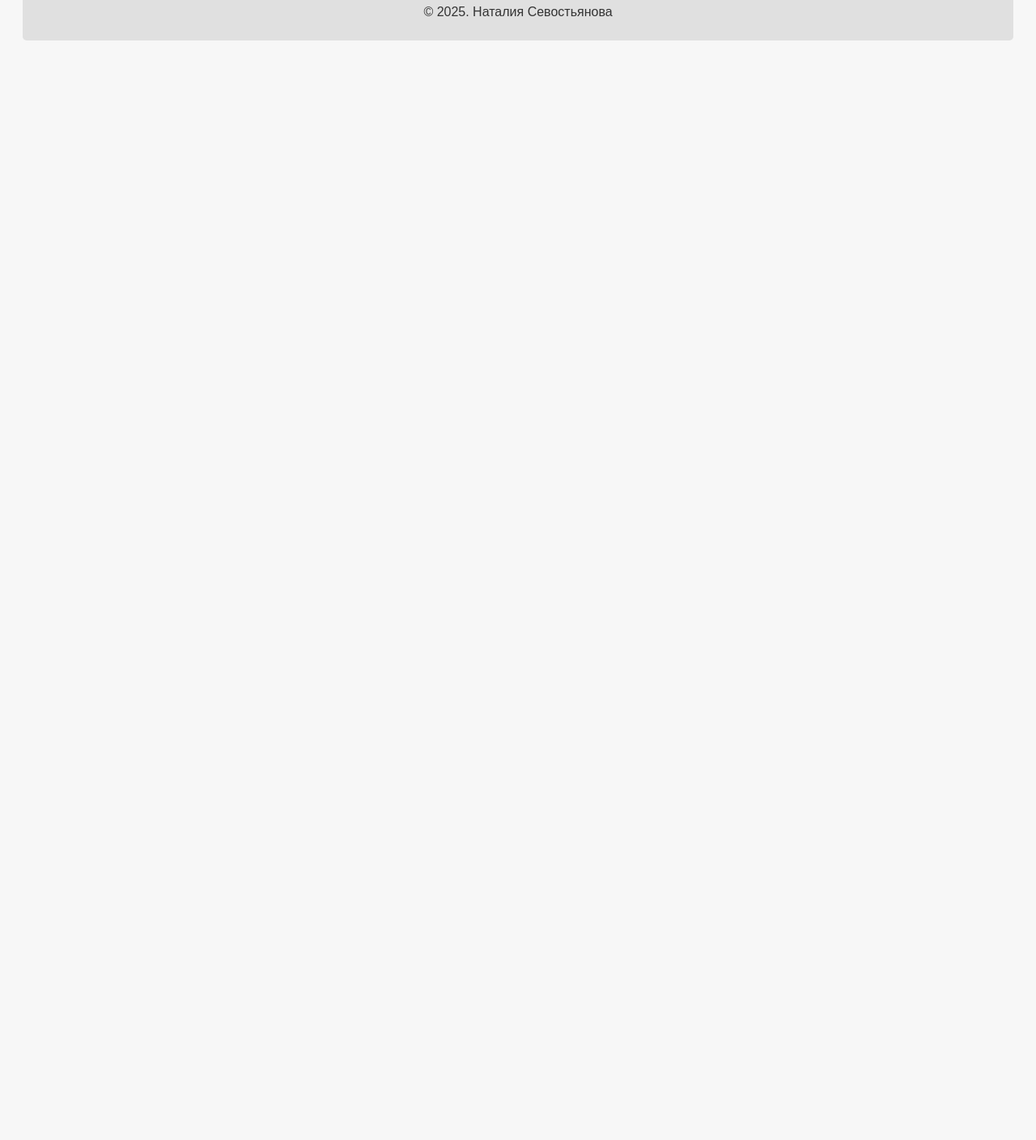
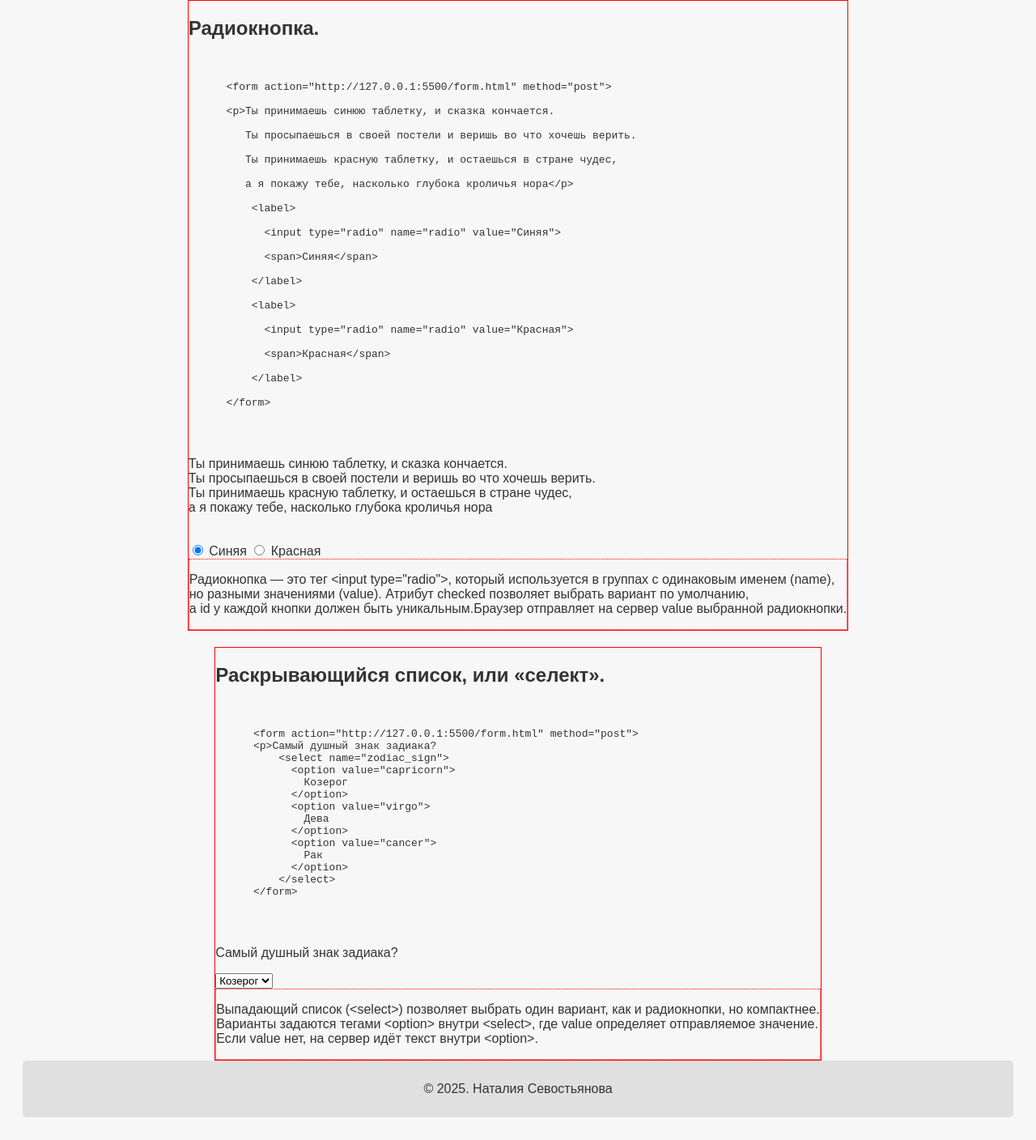
Before and after one commit to CherryMorozova/about-me, a plain HTML site: page form.html in a window 1280 px wide. Shown: the part 1947-3355 px from the top of the page at 81% size. Before the commit the page ends 2025 px from the top, so only its background shows below. Drawn offline with Linux system fonts and the light colour scheme.

Commit message:
add form

```diff
--- a/form.html
+++ b/form.html
@@ -137,6 +137,82 @@
             По умолчанию чекбокс можно включить атрибутом checked, а value указывать необязательно.</p>
       </div>
   </div>
+  <div class="box_radio">
+    <h2>Радиокнопка.</h2><br>
+    <pre>
+      &lt;form action="http://127.0.0.1:5500/form.html" method="post"&gt;<br>
+      &lt;p&gt;Ты принимаешь синюю таблетку, и сказка кончается.<br>
+         Ты просыпаешься в своей постели и веришь во что хочешь верить.<br>
+         Ты принимаешь красную таблетку, и остаешься в стране чудес,<br>
+         а я покажу тебе, насколько глубока кроличья нора&lt;/p&gt;<br>
+          &lt;label&gt;<br>
+            &lt;input type="radio" name="radio" value="Синяя"&gt;<br>
+            &lt;span&gt;Синяя&lt;/span&gt;<br>
+          &lt;/label&gt;<br>
+          &lt;label&gt;<br>
+            &lt;input type="radio" name="radio" value="Красная"&gt;<br>
+            &lt;span&gt;Красная&lt;/span&gt;<br>
+          &lt;/label&gt;<br>
+      &lt;/form&gt;</p>
+    </pre>
+    <form action="http://127.0.0.1:5500/form.html" method="post">
+      <p>Ты принимаешь синюю таблетку, и сказка кончается.<br>
+      Ты просыпаешься в своей постели и веришь во что хочешь верить.<br>
+      Ты принимаешь красную таблетку, и остаешься в стране чудес,<br>
+      а я покажу тебе, насколько глубока кроличья нора</p><br>
+        <label>
+          <input type="radio" name="radio" value="Синяя" checked>
+          <span>Синяя</span>
+        </label>
+        <label>
+          <input type="radio" name="radio" value="Красная">
+          <span>Красная</span>
+        </label>
+    </form>
+      <div class="important">
+        <p>Радиокнопка — это тег &lt;input type="radio"&gt;, который используется в группах с одинаковым именем (name),<br>
+           но разными значениями (value). Атрибут checked позволяет выбрать вариант по умолчанию,<br>
+           а id у каждой кнопки должен быть уникальным.Браузер отправляет на сервер value выбранной радиокнопки.</p>
+      </div>
+  </div>
+  <div class="box_select">
+    <h2>Раскрывающийся список, или «селект».</h2><br>
+    <pre>
+      &lt;form action="http://127.0.0.1:5500/form.html" method="post"&gt;
+      &lt;p&gt;Самый душный знак задиака?
+          &lt;select name="zodiac_sign"&gt;
+            &lt;option value="capricorn"&gt;
+              Козерог
+            &lt;/option&gt;
+            &lt;option value="virgo"&gt;
+              Дева
+            &lt;/option&gt;
+            &lt;option value="cancer"&gt;
+              Рак
+            &lt;/option&gt;
+          &lt;/select&gt;
+      &lt;/form&gt;</p>
+    </pre>
+    <form action="http://127.0.0.1:5500/form.html" method="post">
+      <p>Самый душный знак задиака?</p>
+      <select name="zodiac_sign">
+      <option value="capricorn">
+        Козерог
+      </option>
+      <option value="virgo">
+        Дева
+      </option>
+      <option value="cancer">
+        Рак
+      </option>
+    </select>
+    </form>
+      <div class="important">
+        <p>Выпадающий список (&lt;select&gt;) позволяет выбрать один вариант, как и радиокнопки, но компактнее.<br>
+           Варианты задаются тегами &lt;option&gt; внутри &lt;select&gt;, где value определяет отправляемое значение.<br>
+           Если value нет, на сервер идёт текст внутри &lt;option&gt;.</p>
+      </div>
+  </div>
 </main>
   <footer>
     <p>&copy; 2025. Наталия Севостьянова</p>
--- a/style.css
+++ b/style.css
@@ -65,3 +65,9 @@ body {
   .box_checkbox {
     border: 1px red solid;
   }
+  .box_radio {
+    border: 1px red solid;
+  }
+  .box_select {
+    border: 1px red solid;
+  }
```
Also changed, not shown: index.html (+4 -4 lines).
